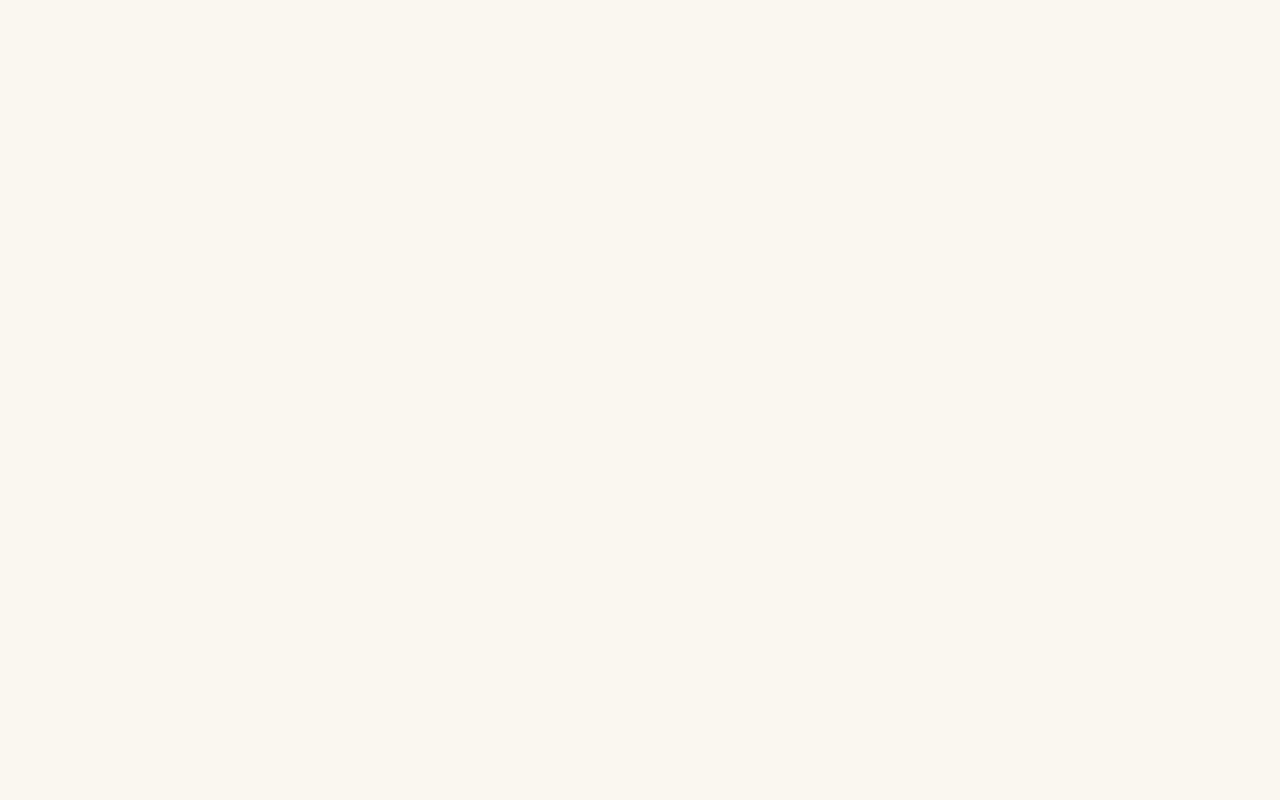
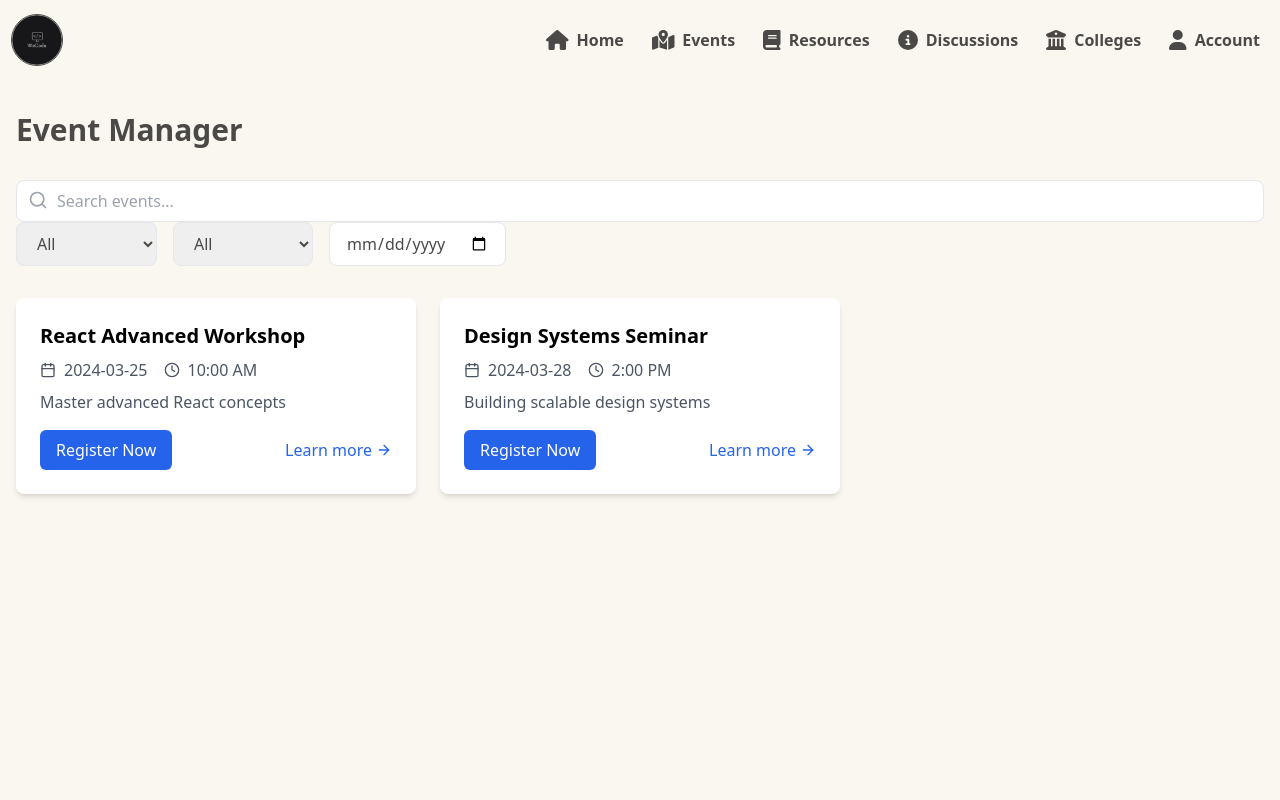
Before and after one commit to joseph-mv/Wecode_malayalam, a React (Vite) app in the folder frontend/: page /events in a window 1280 px wide. Before the commit this address had no page. Shown: the top 800 px of the page. Built offline with nearby package versions, Linux system fonts and the light colour scheme.

Commit message:
feat: add event section

```diff
--- a/frontend/package.json
+++ b/frontend/package.json
@@ -16,6 +16,7 @@
     "@fortawesome/free-solid-svg-icons": "^6.7.1",
     "@fortawesome/react-fontawesome": "^0.2.2",
     "axios": "^1.7.7",
+    "lucide-react": "^0.461.0",
     "react": "^18.3.1",
     "react-dom": "^18.3.1",
     "react-icons": "^5.3.0",
@@ -42,7 +43,7 @@
     "tailwindcss": "^3.4.15",
     "typescript": "~5.6.2",
     "typescript-eslint": "^8.11.0",
-    "vite": "^5.4.10",
+    "vite": "^5.4.11",
     "vitest": "^2.1.5"
   }
 }
--- a/frontend/src/App.tsx
+++ b/frontend/src/App.tsx
@@ -1,6 +1,8 @@
 import { BrowserRouter, Route, Routes } from "react-router-dom";
 import "./App.css";
 import { HomePage } from "./pages/HomePage";
+import { EventsPage } from "./pages/EventsPage";
+
 
 export const App = () => {
 
@@ -8,6 +10,7 @@ export const App = () => {
     <BrowserRouter>
       <Routes>
         <Route path="/" element={<HomePage />} />
+        <Route path="/events" element={<EventsPage />} />
       </Routes>
     </BrowserRouter>
   );
--- /dev/null
+++ b/frontend/src/components/Events/EventCard.tsx
@@ -0,0 +1,54 @@
+
+import { Calendar, Clock, ArrowRight } from 'lucide-react';
+interface Event {
+    id: string;
+    title: string;
+    description: string;
+    shortDescription: string;
+    date: string;
+    time: string;
+    type: 'Workshop' | 'Seminar' | 'Webinar' | 'Conference';
+    category: string;
+    venue?: string;
+    speakers: string[];
+    isRegistered: boolean;
+  }
+
+interface EventCardProps {
+  event: Event;
+  onRegister: (eventId: string) => void;
+}
+
+export function EventCard({ event, onRegister }: EventCardProps) {
+  return (
+    <div className="bg-white rounded-lg shadow-md p-6 hover:shadow-lg transition-shadow">
+      <h3 className="text-xl text-black font-semibold mb-2">{event.title}</h3>
+      <div className="flex items-center text-gray-600 mb-2">
+        <Calendar className="h-4 w-4 mr-2" />
+        <span>{event.date}</span>
+        <Clock className="h-4 w-4 ml-4 mr-2" />
+        <span>{event.time}</span>
+      </div>
+      <p className="text-gray-600 mb-4">{event.shortDescription}</p>
+      <div className="flex justify-between items-center">
+        <button
+          onClick={() => onRegister(event.id)}
+          className={`px-4 py-2 rounded-md ${
+            event.isRegistered
+              ? 'bg-green-100 text-green-700'
+              : 'bg-blue-600 text-white hover:bg-blue-700'
+          }`}
+        >
+          {event.isRegistered ? 'Registered' : 'Register Now'}
+        </button>
+        <a
+          href={`/event/${event.id}`}
+          className="flex items-center text-blue-600 hover:text-blue-800"
+        >
+          Learn more
+          <ArrowRight className="h-4 w-4 ml-1" />
+        </a>
+      </div>
+    </div>
+  );
+}
--- /dev/null
+++ b/frontend/src/components/Events/Events.tsx
@@ -0,0 +1,97 @@
+import  { useState } from 'react';
+import { Event } from './type';
+import { SearchBar } from './SearchBar';
+import { FilterSection } from './FilterSections';
+import { EventCard } from './EventCard';
+
+
+const mockEvents: Event[] = [
+  {
+    id: '1',
+    title: 'React Advanced Workshop',
+    description: 'Deep dive into advanced React concepts and patterns',
+    shortDescription: 'Master advanced React concepts',
+    date: '2024-03-25',
+    time: '10:00 AM',
+    type: 'Workshop',
+    category: 'Technology',
+    speakers: ['John Doe'],
+    isRegistered: false,
+  },
+  {
+    id: '2',
+    title: 'Design Systems Seminar',
+    description: 'Learn how to build and maintain design systems',
+    shortDescription: 'Building scalable design systems',
+    date: '2024-03-28',
+    time: '2:00 PM',
+    type: 'Seminar',
+    category: 'Design',
+    speakers: ['Jane Smith'],
+    isRegistered: false,
+  },
+];
+
+function Events() {
+  const [events, setEvents] = useState<Event[]>(mockEvents);
+
+  const handleSearch = (query: string) => {
+    const filtered = mockEvents.filter(event =>
+
+      event.title.toLowerCase().includes(query.toLowerCase())
+
+    );
+    setEvents(filtered);
+  };
+
+  const handleFilter = (filters: { type: string; category: string; date: string }) => {
+    let filtered = [...mockEvents];
+    if (filters.type && filters.type !== 'All') {
+      filtered = filtered.filter(event => event.type === filters.type);
+    }
+    if (filters.category && filters.category !== 'All') {
+      filtered = filtered.filter(event => event.category === filters.category);
+    }
+    if (filters.date) {
+      filtered = filtered.filter(event => event.date === filters.date);
+    }
+    setEvents(filtered);
+  };
+
+  const handleRegister = (eventId: string) => {
+    setEvents(events.map(event =>
+      event.id === eventId ? { ...event, isRegistered: true } : event
+    ));
+  };
+console.log(events)
+  return (
+    <div className="min-h-screen ">
+      <div className="max-w-7xl mx-auto px-4 py-8">
+        <div className="flex justify-between items-center mb-8">
+          <h1 className="text-3xl font-bold ">Event Manager</h1>
+          <div className="space-x-4">
+
+          </div>
+        </div>
+
+        <div className="mb-8">
+          <SearchBar onSearch={handleSearch} />
+          <FilterSection onFilterChange={handleFilter} />
+        </div>
+          <div className="grid grid-cols-1 md:grid-cols-2 lg:grid-cols-3 gap-6">
+            {events.map(event => (
+            <EventCard
+                key={event.id}
+                event={event}
+                onRegister={handleRegister}
+              />
+
+            ))}
+
+          </div>
+      </div>
+    </div>
+  );
+}
+
+export default Events;
--- /dev/null
+++ b/frontend/src/components/Events/FilterSections.tsx
@@ -0,0 +1,41 @@
+
+interface FilterSectionProps {
+  onFilterChange: (filters: { type: string; category: string; date: string }) => void;
+}
+
+export function FilterSection({ onFilterChange }: FilterSectionProps) {
+  const eventTypes = ['All', 'Workshop', 'Seminar', 'Webinar', 'Conference'];
+  const categories = ['All', 'Technology', 'Business', 'Design', 'Marketing'];
+
+  return (
+    <div className="flex flex-wrap gap-4 mb-6">
+      <select
+        onChange={(e) => onFilterChange({ type: e.target.value, category: '', date: '' })}
+        className="px-4 py-2 border rounded-lg focus:outline-none focus:ring-2 focus:ring-blue-500"
+      >
+        {eventTypes.map((type) => (
+          <option key={type} value={type}>
+            {type}
+          </option>
+        ))}
+      </select>
+
+      <select
+        onChange={(e) => onFilterChange({ type: '', category: e.target.value, date: '' })}
+        className="px-4 py-2 border rounded-lg focus:outline-none focus:ring-2 focus:ring-blue-500"
+      >
+        {categories.map((category) => (
+          <option key={category} value={category}>
+            {category}
+          </option>
+        ))}
+      </select>
+
+      <input
+        type="date"
+        onChange={(e) => onFilterChange({ type: '', category: '', date: e.target.value })}
+        className="px-4 py-2 border rounded-lg focus:outline-none focus:ring-2 focus:ring-blue-500"
+      />
+    </div>
+  );
+}
--- /dev/null
+++ b/frontend/src/components/Events/SearchBar.tsx
@@ -0,0 +1,20 @@
+
+import { Search } from 'lucide-react';
+
+interface SearchBarProps {
+  onSearch: (query: string) => void;
+}
+
+export function SearchBar({ onSearch }: SearchBarProps) {
+  return (
+    <div className="relative">
+      <input
+        type="text"
+        placeholder="Search events..."
+        onChange={(e) => onSearch(e.target.value)}
+        className="w-full px-4 py-2 pl-10 border rounded-lg focus:outline-none focus:ring-2 focus:ring-blue-500"
+      />
+      <Search className="absolute left-3 top-2.5 h-5 w-5 text-gray-400" />
+    </div>
+  );
+}
--- /dev/null
+++ b/frontend/src/components/Events/type.ts
@@ -0,0 +1,13 @@
+export interface Event {
+    id: string;
+    title: string;
+    description: string;
+    shortDescription: string;
+    date: string;
+    time: string;
+    type: 'Workshop' | 'Seminar' | 'Webinar' | 'Conference';
+    category: string;
+    venue?: string;
+    speakers: string[];
+    isRegistered: boolean;
+  }
--- a/frontend/src/components/Header/Header.tsx
+++ b/frontend/src/components/Header/Header.tsx
@@ -70,28 +70,28 @@ export const Header: React.FC = () => {
         </Link>
         <Link
           className="link flex items-center gap-2 p-2 hover:scale-105 "
-          to="/destinations"
+          to="/events"
         >
           <FontAwesomeIcon icon={faMapMarkedAlt} className="text-xl" />
           <span>Events</span>
         </Link>
         <Link
           className="link flex items-center gap-2 p-2 hover:scale-105 "
-          to="/trips"
+          to="/resources"
         >
           <FontAwesomeIcon icon={faBook} className="text-xl" />
           <span>Resources</span>
         </Link>
         <Link
           className="link flex items-center gap-2 p-2 hover:scale-105 "
-          to="/about"
+          to="/discussions"
         >
           <FontAwesomeIcon icon={faInfoCircle} className="text-xl" />
           <span>Discussions</span>
         </Link>
         <Link
           className="link flex items-center gap-2 p-2 hover:scale-105 "
-          to="/contact"
+          to="/colleges"
         >
           <FontAwesomeIcon icon={faUniversity} className="text-xl" />
           <span>Colleges</span>
--- a/frontend/src/components/Hero/Hero.tsx
+++ b/frontend/src/components/Hero/Hero.tsx
@@ -4,7 +4,7 @@ import { useState } from "react";
 import { Authentication } from "../Authentication/Authentication";
 
 export const Hero = () => {
-  const [isSignupOpen, setIsSignupOpen] = useState(true);
+  const [isSignupOpen, setIsSignupOpen] = useState(false);
   const onOpen=()=>setIsSignupOpen(true)
   return (
     <section className="relative h-[550px] bg-hero bg-blend-overlay antialiased flex flex-col justify-center pl-[calc(2*10%)] pr-[10%]">
--- a/frontend/src/hoc/withFormHandler.tsx
+++ b/frontend/src/hoc/withFormHandler.tsx
@@ -10,7 +10,7 @@ export type WithForm=  {
   handleSubmit?:  (e: React.FormEvent) => Promise<void>
   handleChange?: (e: React.ChangeEvent<HTMLTextAreaElement | HTMLInputElement>) => void;
   formData?:FormData;
-  setIsLogin:React.Dispatch<React.SetStateAction<boolean>>
+  setIsLogin?:React.Dispatch<React.SetStateAction<boolean>>
 }
 type Wrap=({ status, handleSubmit, handleChange, formData }:WithForm)=>JSX.Element | null
 const BASE_URL = import.meta.env.VITE_BASE_URL
--- /dev/null
+++ b/frontend/src/pages/EventsPage.tsx
@@ -0,0 +1,12 @@
+import Events from "../components/Events/Events";
+import Footer from "../components/Footer/Footer";
+import { Header } from "../components/Header/Header";
+
+export const EventsPage = () => {
+  return <div>
+<Header/>
+<Events/>
+<Footer/>
+
+  </div>;
+};
```
Also changed, not shown: 1 other file (tests, documents, lock files or other folders).
